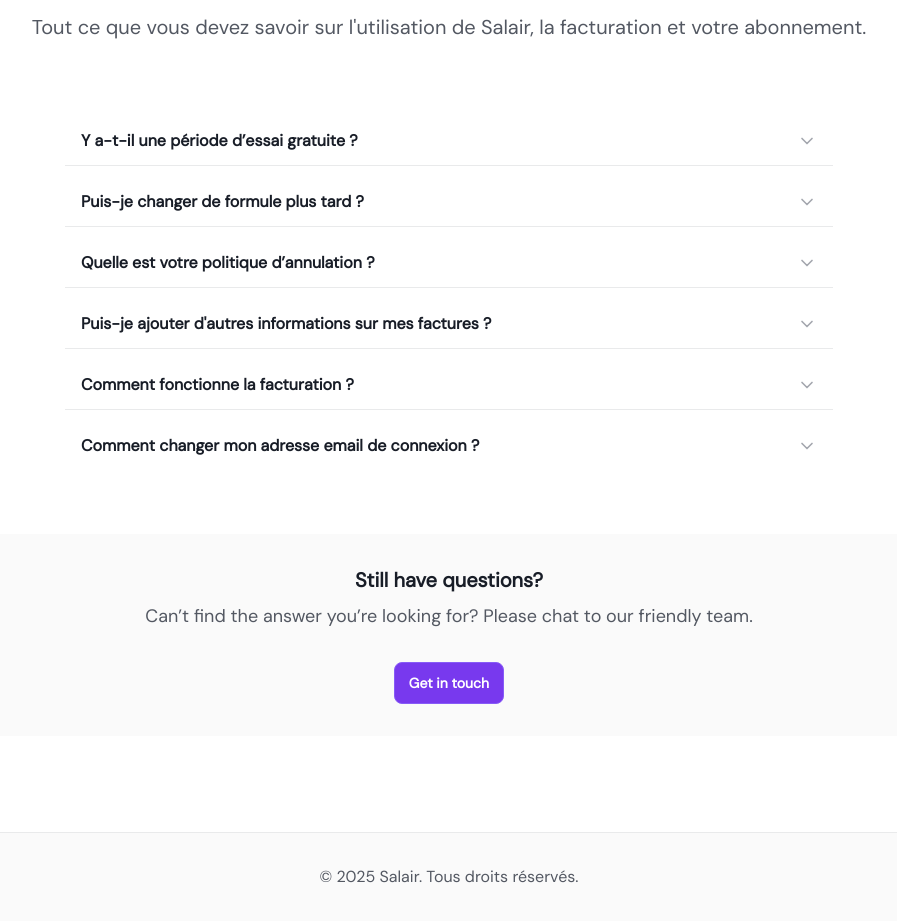
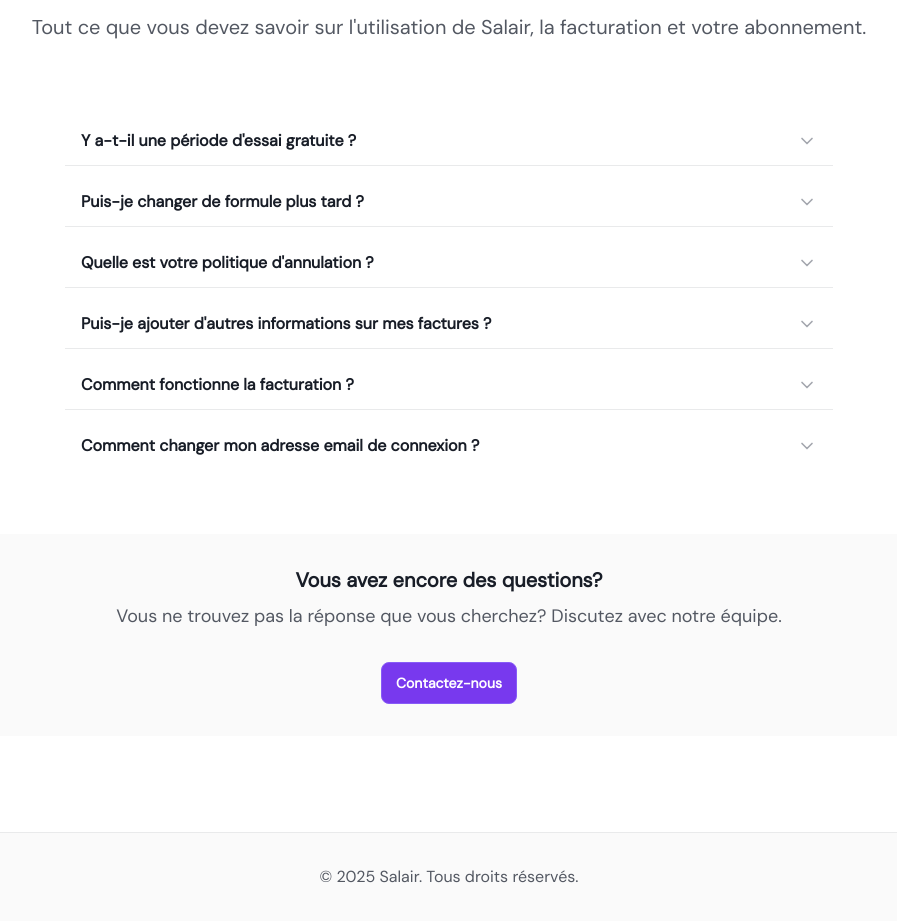
Before and after one commit to Fan2Shrek/salair, a Nuxt app in the folder frontend/: page / in a window 1280 px wide. Shown: the part 2140-3061 px from the top of the page, without its empty margins (191-1088 px from the left). Built offline with nearby package versions, Linux system fonts and the light colour scheme.

Commit message:
feat(i18n): add FAQ section with questions and answers in English, Spanish, and French

```diff
--- a/frontend/i18n/locales/fr.json
+++ b/frontend/i18n/locales/fr.json
@@ -45,6 +45,41 @@
             }
         }
     },
+    "faq": {
+        "title": "Questions fréquentes",
+        "subtitle": "Tout ce que vous devez savoir sur l'utilisation de Salair, la facturation et votre abonnement.",
+        "more_questions": {
+            "title": "Vous avez encore des questions?",
+            "subtitle": "Vous ne trouvez pas la réponse que vous cherchez? Discutez avec notre équipe.",
+            "button": "Contactez-nous"
+        },
+        "items": {
+            "trial": {
+                "question": "Y a-t-il une période d'essai gratuite ?",
+                "answer": "Oui, vous pouvez tester Salair gratuitement pendant 30 jours. Et pour bien démarrer, nous vous offrons un appel de prise en main personnalisé de 30 minutes pour configurer votre compte et répondre à toutes vos questions."
+            },
+            "change_plan": {
+                "question": "Puis-je changer de formule plus tard ?",
+                "answer": "Bien sûr ! Vous pouvez modifier votre abonnement à tout moment depuis votre espace personnel. Le changement prend effet immédiatement, et tout est calculé au prorata."
+            },
+            "cancellation": {
+                "question": "Quelle est votre politique d'annulation ?",
+                "answer": "Vous pouvez annuler votre abonnement à tout moment. Une fois annulé, vous conserverez l'accès à toutes les fonctionnalités payantes jusqu'à la fin de votre période de facturation en cours. Aucune reconduction automatique n'est faite après cette date."
+            },
+            "invoice_info": {
+                "question": "Puis-je ajouter d'autres informations sur mes factures ?",
+                "answer": "Oui, vous pouvez personnaliser vos factures avec les informations de votre choix : mentions légales, conditions de paiement, numéro SIRET, IBAN, etc. Vous pouvez aussi ajouter un message ou une note spécifique à chaque client."
+            },
+            "billing": {
+                "question": "Comment fonctionne la facturation ?",
+                "answer": "La facturation est mensuelle ou annuelle selon la formule choisie. Un récapitulatif détaillé est disponible à chaque renouvellement, et vos factures d'abonnement sont téléchargeables à tout moment depuis votre compte."
+            },
+            "email_change": {
+                "question": "Comment changer mon adresse email de connexion ?",
+                "answer": "Rendez-vous dans les paramètres de votre compte, rubrique \"Informations personnelles\". Vous pourrez y modifier votre adresse email de connexion en toute sécurité. Une vérification par email sera nécessaire."
+            }
+        }
+    },
     "login": {
         "title": "Bon retour !",
         "subtitle": "Bon retour ! Veuillez saisir vos informations",
--- a/frontend/pages/index.vue
+++ b/frontend/pages/index.vue
@@ -1,5 +1,7 @@
 <script setup lang="ts">
     import PlayCircleIcon from '~/components/atoms/icons/PlayCircleIcon.vue';
+
+    const { t } = useI18n()
 
     // Définition des métadonnées SEO pour la page
     useSeoMeta({
@@ -45,38 +47,32 @@
         ],
     });
 
-    const accordionItems = [
+    const accordionItems = computed(() => [
         {
-            label: 'Y a-t-il une période d’essai gratuite ?',
-            content:
-                'Oui, vous pouvez tester Salair gratuitement pendant 30 jours. Et pour bien démarrer, nous vous offrons un appel de prise en main personnalisé de 30 minutes pour configurer votre compte et répondre à toutes vos questions.',
+            label: t('faq.items.trial.question'),
+            content: t('faq.items.trial.answer'),
         },
         {
-            label: 'Puis-je changer de formule plus tard ?',
-            content:
-                'Bien sûr ! Vous pouvez modifier votre abonnement à tout moment depuis votre espace personnel. Le changement prend effet immédiatement, et tout est calculé au prorata.',
+            label: t('faq.items.change_plan.question'),
+            content: t('faq.items.change_plan.answer'),
         },
         {
-            label: 'Quelle est votre politique d’annulation ?',
-            content:
-                'Vous pouvez annuler votre abonnement à tout moment. Une fois annulé, vous conserverez l’accès à toutes les fonctionnalités payantes jusqu’à la fin de votre période de facturation en cours. Aucune reconduction automatique n’est faite après cette date.',
+            label: t('faq.items.cancellation.question'),
+            content: t('faq.items.cancellation.answer'),
         },
         {
-            label: "Puis-je ajouter d'autres informations sur mes factures ?",
-            content:
-                'Oui, vous pouvez personnaliser vos factures avec les informations de votre choix : mentions légales, conditions de paiement, numéro SIRET, IBAN, etc. Vous pouvez aussi ajouter un message ou une note spécifique à chaque client.',
+            label: t('faq.items.invoice_info.question'),
+            content: t('faq.items.invoice_info.answer'),
         },
         {
-            label: 'Comment fonctionne la facturation ?',
-            content:
-                'La facturation est mensuelle ou annuelle selon la formule choisie. Un récapitulatif détaillé est disponible à chaque renouvellement, et vos factures d’abonnement sont téléchargeables à tout moment depuis votre compte.',
+            label: t('faq.items.billing.question'),
+            content: t('faq.items.billing.answer'),
         },
         {
-            label: 'Comment changer mon adresse email de connexion ?',
-            content:
-                'Rendez-vous dans les paramètres de votre compte, rubrique “Informations personnelles”. Vous pourrez y modifier votre adresse email de connexion en toute sécurité. Une vérification par email sera nécessaire.',
+            label: t('faq.items.email_change.question'),
+            content: t('faq.items.email_change.answer'),
         },
-    ];
+    ]);
 </script>
 
 <template>
@@ -237,9 +233,9 @@
             </section>
             <section class="py-24 max-w-7xl w-full mx-auto">
                 <div class="space-y-5">
-                    <h2 class="text-primary font-semibold text-4xl text-center">Questions fréquentes</h2>
+                    <h2 class="text-primary font-semibold text-4xl text-center">{{ $t('faq.title') }}</h2>
                     <p class="text-tertiary text-xl text-center">
-                        Tout ce que vous devez savoir sur l'utilisation de Salair, la facturation et votre abonnement.
+                        {{ $t('faq.subtitle') }}
                     </p>
                 </div>
                 <div class="mt-16 max-w-3xl w-full mx-auto">
@@ -247,10 +243,10 @@
                 </div>
                 <div class="mt-16 px-8 py-8 rounded-2xl bg-secondary w-full">
                     <div class="max-w-3xl w-full mx-auto space-y-2">
-                        <h3 class="text-primary font-semibold text-xl text-center">Still have questions?</h3>
-                        <p class="text-tertiary text-lg text-center">Can’t find the answer you’re looking for? Please chat to our friendly team.</p>
+                        <h3 class="text-primary font-semibold text-xl text-center">{{ $t('faq.more_questions.title') }}</h3>
+                        <p class="text-tertiary text-lg text-center">{{ $t('faq.more_questions.subtitle') }}</p>
                     </div>
-                    <UButton class="mt-8 mx-auto">Get in touch</UButton>
+                    <UButton class="mt-8 mx-auto">{{ $t('faq.more_questions.button') }}</UButton>
                 </div>
             </section>
             <footer class="w-full bg-secondary py-8 border-t border-secondary">
```
Also changed, not shown: frontend/i18n/locales/en.json (+35 -0 lines), frontend/i18n/locales/es.json (+35 -0 lines). Lines whose indentation alone changed are shown as unchanged.
